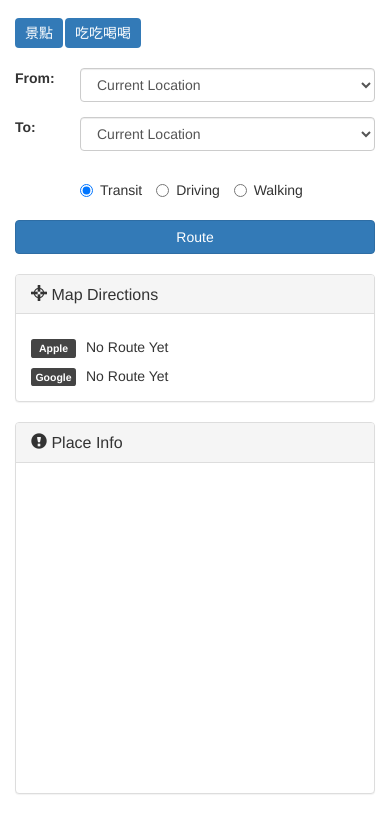
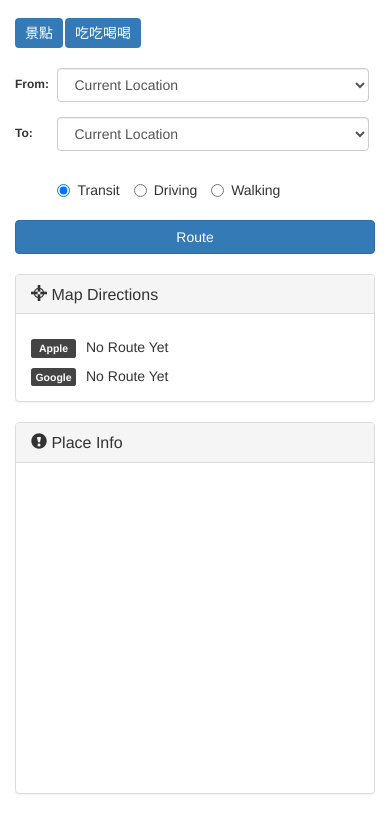
Before and after one commit to aaronchen/kml-trip, a plain HTML site: page index.html in a window 390 px wide. Shown: the part 32-846 px from the top of the page. Drawn offline with nearby package versions, Linux system fonts and the light colour scheme; some packages are replaced by stand-ins of ours.

Commit message:
Update Paper CSS

```diff
--- a/index.html
+++ b/index.html
@@ -25,6 +25,11 @@
       .glyphicon-arrow-right { color: #999; }
       a:link, a:visited, a:visited:hover, a:hover, a:active { text-decoration: none; }
       #map { width: 100%; height: 300px; }
+      @media screen and (max-width: 576px) {
+        .control-label { font-size: 12px; font-weight: bold; padding: 8px 0 0 15px; }
+        .form-control { margin-left: 10px; width: 95%; }
+        .radio { margin-left: 10px; }
+      }
     </style>
   </head>
 
@@ -43,31 +48,33 @@
 
       <form class="form-horizontal">
         <div class="form-group">
-          <label class="col-sm-1 col-xs-2 control-label" for="from">From:</label>
-          <div class="col-sm-11 col-xs-10">
+          <label class="col-sm-1 col-xs-1 control-label" for="from">From:</label>
+          <div class="col-sm-11 col-xs-11">
             <select id="from" class="form-control">
 
 <option value='' data-color='#d3a'>Current Location</option>
 <option value='35.7719867,140.3928501' data-group='0' data-color='0288D1' data-placeid='ChIJVze90XnzImARoRp3YqEpbtU'>成田国際空港 Narita International Airport</option>
 <option value='35.67732,139.7375' data-group='0' data-color='0288D1' data-placeid='ChIJKVgVLnmMGGARu74ltqPNZ30'>赤坂エクセルホテル東急 Akasaka-Excel Hotel-Tokyu</option>
-<option value='35.6851763,139.7100517' data-group='0' data-color='FFD600' data-placeid='ChIJPyOTG8KMGGARh_IXobWxHmo'>新宿御苑 Shinjuku Gyoen National Garden</option>
-<option value='35.6763976,139.6993259' data-group='0' data-color='FFD600' data-placeid='ChIJ5SZMmreMGGARcz8QSTiJyo8'>明治神宮 Meiji Jingu</option>
-<option value='35.6692268,139.7066984' data-group='0' data-color='FFD600' data-placeid='ChIJeYKTfqOMGGARnVPomEMKBDs'>Supreme Harajuku</option>
-<option value='35.6671757,139.7090417' data-group='0' data-color='FFD600' data-placeid='ChIJCx6jgqGMGGARpfB5UIap15k'>表参道ヒルズ Omotesando Hills</option>
-<option value='35.7330164,139.7465884' data-group='0' data-color='0F9D58' data-placeid='ChIJYUQ-972NGGAR5W_2E0N3SHY'>六義園 Rikugien Gardens</option>
+<option value='35.6851763,139.7100517' data-group='0' data-color='FBC02D' data-placeid='ChIJPyOTG8KMGGARh_IXobWxHmo'>新宿御苑 Shinjuku Gyoen National Garden</option>
+<option value='35.6763976,139.6993259' data-group='0' data-color='FBC02D' data-placeid='ChIJ5SZMmreMGGARcz8QSTiJyo8'>明治神宮 Meiji Jingu</option>
+<option value='35.6692268,139.7066984' data-group='0' data-color='FBC02D' data-placeid='ChIJeYKTfqOMGGARnVPomEMKBDs'>Supreme Harajuku</option>
+<option value='35.6671757,139.7090417' data-group='0' data-color='FBC02D' data-placeid='ChIJCx6jgqGMGGARpfB5UIap15k'>表参道ヒルズ Omotesando Hills</option>
 <option value='35.6896487,139.7486423' data-group='0' data-color='A52714' data-placeid='ChIJfT6_P26MGGAR9_Hw5CPoVnY'>千鳥ヶ淵 Chidorigafuchi</option>
 <option value='35.694136,139.743849' data-group='0' data-color='A52714' data-placeid='ChIJ1UOuDWiMGGARkM6Iv-ZU57U'>靖國神社 Yasukuni Shrine</option>
+<option value='35.7330164,139.7465884' data-group='0' data-color='9C27B0' data-placeid='ChIJYUQ-972NGGAR5W_2E0N3SHY'>六義園 Rikugien Gardens</option>
 <option value='35.7139388,139.7759441' data-group='0' data-color='9C27B0' data-placeid='ChIJd1iwN5yOGGARYcENjIntA7c'>上野恩賜公園 Ueno Park</option>
 <option value='35.7100627,139.8107004' data-group='0' data-color='9C27B0' data-placeid='ChIJZwBP-NaOGGARdCMux5eEaQU'>東京スカイツリー Tokyo Skytree</option>
 <option value='35.6816991,139.7699723' data-group='0' data-color='097138' data-placeid='ChIJmQtu8fyLGGARfj17QKxY7_c'>八重洲 Yaesu</option>
-<option value='35.629293,139.7760053' data-group='0' data-color='0288D1' data-placeid='ChIJVXii7faJGGARPVcqyWYjexM'>台場一丁目商店街</option>
-<option value='35.6278192,139.7735683' data-group='0' data-color='0288D1' data-placeid='ChIJL8dbO_aJGGARLNy0iz274cE'>AQUA CiTY ODAIBA</option>
-<option value='35.6250462,139.7754533' data-group='0' data-color='0288D1' data-placeid='ChIJpbpu0_mJGGARd9sJ-psh9Gc'>DiverCity Tokyo Plaza</option>
-<option value='35.6248726,139.7799373' data-group='0' data-color='0288D1' data-placeid='ChIJVVVpguCIGGARYZ0EGfIe_To'>VenusFort</option>
+<option value='35.629293,139.7760053' data-group='0' data-color='FF5252' data-placeid='ChIJVXii7faJGGARPVcqyWYjexM'>台場一丁目商店街</option>
+<option value='35.6278192,139.7735683' data-group='0' data-color='FF5252' data-placeid='ChIJL8dbO_aJGGARLNy0iz274cE'>AQUA CiTY ODAIBA</option>
+<option value='35.6250462,139.7754533' data-group='0' data-color='FF5252' data-placeid='ChIJpbpu0_mJGGARd9sJ-psh9Gc'>DiverCity Tokyo Plaza</option>
+<option value='35.6248726,139.7799373' data-group='0' data-color='FF5252' data-placeid='ChIJVVVpguCIGGARYZ0EGfIe_To'>VenusFort</option>
 <option value='35.4982343,138.7688431' data-group='0' data-color='757575' data-placeid='ChIJKb0xt4JgGWARMiVNZvDxq'>河口湖駅 Kawaguchiko Station</option>
 <option value='35.6729173,139.7358725' data-group='1' data-color='0288D1' data-placeid='ChIJn1_2uYCLGGAR75U8jUe8ii8'>梅丘寿司の美登利 総本店赤坂店 Sushi No Midori</option>
+<option value='35.668291,139.761609' data-group='1' data-color='0288D1' data-placeid='ChIJoVC4i-iLGGAR0Kf4glo399o'>【銀座比内や 本店】居酒屋/焼鳥/接待/宴会/個室</option>
 <option value='35.670028,139.767068' data-group='1' data-color='0288D1' data-placeid='ChIJoSAqKeeLGGARVzB_gTDUDCQ'>俺の焼肉 銀座4丁目</option>
 <option value='35.667714,139.759866' data-group='1' data-color='0288D1' data-placeid='ChIJ6-ajHemLGGARnfs8hcun6EM'>俺の焼肉 銀座9丁目</option>
+<option value='35.6946131,139.7016564' data-group='1' data-color='FBC02D' data-placeid='ChIJR7_stNmMGGARUDd3q_YGGME'>しろや新宿</option>
 <option value='35.7035207,139.753364' data-group='1' data-color='A52714' data-placeid='ChIJAR7nSz-MGGAR6LAJ6o_ASVI'>牛兵衛 草庵 東京ドームホテル店</option>
 <option value='35.6822892,139.7676622' data-group='1' data-color='097138' data-placeid='ChIJtxODuv6LGGARZ-eox7V3ahA'>Kajitsuen 果実園</option>
 <option value='35.6822802,139.7681402' data-group='1' data-color='097138' data-placeid='ChIJGeYlX_mLGGARrwnDb3I__yg'>米沢牛黄木 東京店 Kongoukaku</option>
@@ -77,31 +84,33 @@
         </div>
 
         <div class="form-group">
-          <label class="col-sm-1 col-xs-2 control-label" for="to">To:</label>
-          <div class="col-sm-11 col-xs-10">
+          <label class="col-sm-1 col-xs-1 control-label text-right" for="to">To:</label>
+          <div class="col-sm-11 col-xs-11">
             <select id="to" class="form-control">
 
 <option value='' data-color='#d3a'>Current Location</option>
 <option value='35.7719867,140.3928501' data-group='0' data-color='0288D1' data-placeid='ChIJVze90XnzImARoRp3YqEpbtU'>成田国際空港 Narita International Airport</option>
 <option value='35.67732,139.7375' data-group='0' data-color='0288D1' data-placeid='ChIJKVgVLnmMGGARu74ltqPNZ30'>赤坂エクセルホテル東急 Akasaka-Excel Hotel-Tokyu</option>
-<option value='35.6851763,139.7100517' data-group='0' data-color='FFD600' data-placeid='ChIJPyOTG8KMGGARh_IXobWxHmo'>新宿御苑 Shinjuku Gyoen National Garden</option>
-<option value='35.6763976,139.6993259' data-group='0' data-color='FFD600' data-placeid='ChIJ5SZMmreMGGARcz8QSTiJyo8'>明治神宮 Meiji Jingu</option>
-<option value='35.6692268,139.7066984' data-group='0' data-color='FFD600' data-placeid='ChIJeYKTfqOMGGARnVPomEMKBDs'>Supreme Harajuku</option>
-<option value='35.6671757,139.7090417' data-group='0' data-color='FFD600' data-placeid='ChIJCx6jgqGMGGARpfB5UIap15k'>表参道ヒルズ Omotesando Hills</option>
-<option value='35.7330164,139.7465884' data-group='0' data-color='0F9D58' data-placeid='ChIJYUQ-972NGGAR5W_2E0N3SHY'>六義園 Rikugien Gardens</option>
+<option value='35.6851763,139.7100517' data-group='0' data-color='FBC02D' data-placeid='ChIJPyOTG8KMGGARh_IXobWxHmo'>新宿御苑 Shinjuku Gyoen National Garden</option>
+<option value='35.6763976,139.6993259' data-group='0' data-color='FBC02D' data-placeid='ChIJ5SZMmreMGGARcz8QSTiJyo8'>明治神宮 Meiji Jingu</option>
+<option value='35.6692268,139.7066984' data-group='0' data-color='FBC02D' data-placeid='ChIJeYKTfqOMGGARnVPomEMKBDs'>Supreme Harajuku</option>
+<option value='35.6671757,139.7090417' data-group='0' data-color='FBC02D' data-placeid='ChIJCx6jgqGMGGARpfB5UIap15k'>表参道ヒルズ Omotesando Hills</option>
 <option value='35.6896487,139.7486423' data-group='0' data-color='A52714' data-placeid='ChIJfT6_P26MGGAR9_Hw5CPoVnY'>千鳥ヶ淵 Chidorigafuchi</option>
 <option value='35.694136,139.743849' data-group='0' data-color='A52714' data-placeid='ChIJ1UOuDWiMGGARkM6Iv-ZU57U'>靖國神社 Yasukuni Shrine</option>
+<option value='35.7330164,139.7465884' data-group='0' data-color='9C27B0' data-placeid='ChIJYUQ-972NGGAR5W_2E0N3SHY'>六義園 Rikugien Gardens</option>
 <option value='35.7139388,139.7759441' data-group='0' data-color='9C27B0' data-placeid='ChIJd1iwN5yOGGARYcENjIntA7c'>上野恩賜公園 Ueno Park</option>
 <option value='35.7100627,139.8107004' data-group='0' data-color='9C27B0' data-placeid='ChIJZwBP-NaOGGARdCMux5eEaQU'>東京スカイツリー Tokyo Skytree</option>
 <option value='35.6816991,139.7699723' data-group='0' data-color='097138' data-placeid='ChIJmQtu8fyLGGARfj17QKxY7_c'>八重洲 Yaesu</option>
-<option value='35.629293,139.7760053' data-group='0' data-color='0288D1' data-placeid='ChIJVXii7faJGGARPVcqyWYjexM'>台場一丁目商店街</option>
-<option value='35.6278192,139.7735683' data-group='0' data-color='0288D1' data-placeid='ChIJL8dbO_aJGGARLNy0iz274cE'>AQUA CiTY ODAIBA</option>
-<option value='35.6250462,139.7754533' data-group='0' data-color='0288D1' data-placeid='ChIJpbpu0_mJGGARd9sJ-psh9Gc'>DiverCity Tokyo Plaza</option>
-<option value='35.6248726,139.7799373' data-group='0' data-color='0288D1' data-placeid='ChIJVVVpguCIGGARYZ0EGfIe_To'>VenusFort</option>
+<option value='35.629293,139.7760053' data-group='0' data-color='FF5252' data-placeid='ChIJVXii7faJGGARPVcqyWYjexM'>台場一丁目商店街</option>
+<option value='35.6278192,139.7735683' data-group='0' data-color='FF5252' data-placeid='ChIJL8dbO_aJGGARLNy0iz274cE'>AQUA CiTY ODAIBA</option>
+<option value='35.6250462,139.7754533' data-group='0' data-color='FF5252' data-placeid='ChIJpbpu0_mJGGARd9sJ-psh9Gc'>DiverCity Tokyo Plaza</option>
+<option value='35.6248726,139.7799373' data-group='0' data-color='FF5252' data-placeid='ChIJVVVpguCIGGARYZ0EGfIe_To'>VenusFort</option>
 <option value='35.4982343,138.7688431' data-group='0' data-color='757575' data-placeid='ChIJKb0xt4JgGWARMiVNZvDxq'>河口湖駅 Kawaguchiko Station</option>
 <option value='35.6729173,139.7358725' data-group='1' data-color='0288D1' data-placeid='ChIJn1_2uYCLGGAR75U8jUe8ii8'>梅丘寿司の美登利 総本店赤坂店 Sushi No Midori</option>
+<option value='35.668291,139.761609' data-group='1' data-color='0288D1' data-placeid='ChIJoVC4i-iLGGAR0Kf4glo399o'>【銀座比内や 本店】居酒屋/焼鳥/接待/宴会/個室</option>
 <option value='35.670028,139.767068' data-group='1' data-color='0288D1' data-placeid='ChIJoSAqKeeLGGARVzB_gTDUDCQ'>俺の焼肉 銀座4丁目</option>
 <option value='35.667714,139.759866' data-group='1' data-color='0288D1' data-placeid='ChIJ6-ajHemLGGARnfs8hcun6EM'>俺の焼肉 銀座9丁目</option>
+<option value='35.6946131,139.7016564' data-group='1' data-color='FBC02D' data-placeid='ChIJR7_stNmMGGARUDd3q_YGGME'>しろや新宿</option>
 <option value='35.7035207,139.753364' data-group='1' data-color='A52714' data-placeid='ChIJAR7nSz-MGGAR6LAJ6o_ASVI'>牛兵衛 草庵 東京ドームホテル店</option>
 <option value='35.6822892,139.7676622' data-group='1' data-color='097138' data-placeid='ChIJtxODuv6LGGARZ-eox7V3ahA'>Kajitsuen 果実園</option>
 <option value='35.6822802,139.7681402' data-group='1' data-color='097138' data-placeid='ChIJGeYlX_mLGGARrwnDb3I__yg'>米沢牛黄木 東京店 Kongoukaku</option>
@@ -111,7 +120,7 @@
         </div>
 
         <div class="form-group">
-          <div class="col-sm-11 col-sm-offset-1 col-xs-10 col-xs-offset-2">
+          <div class="col-sm-11 col-sm-offset-1 col-xs-11 col-xs-offset-1">
             <div class="radio">
               <label class="radio-inline">
                 <input type="radio" name="mode" value="1" checked> Transit
```
Also changed, not shown: japan-2017.html (+9 -9 lines), 1 other file.
